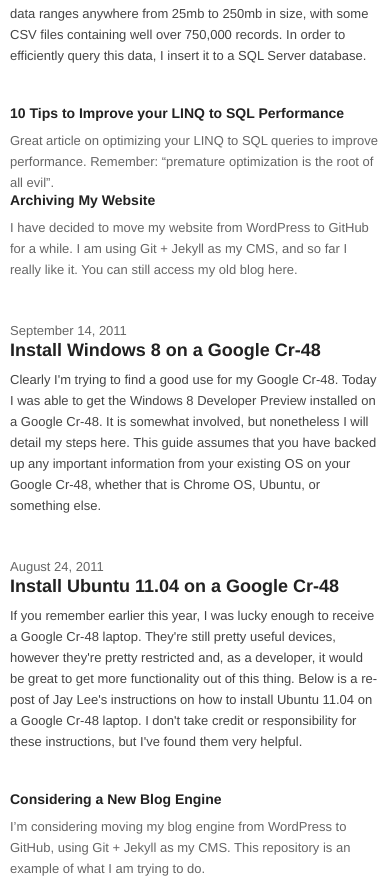
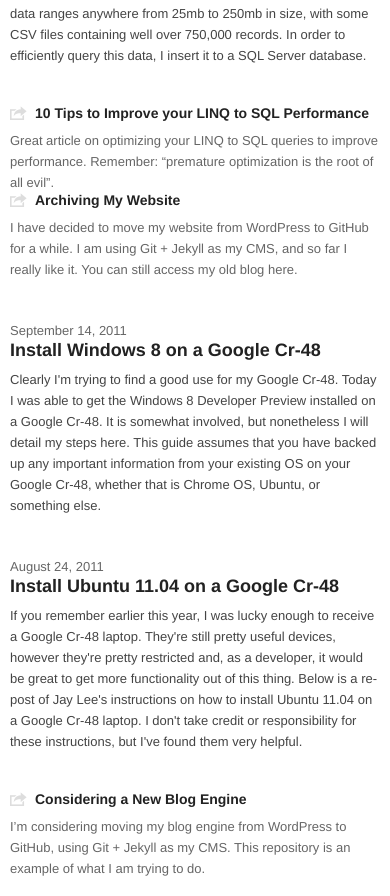
Before and after one commit to mbmccormick/mbmccormick.github.io, a Jekyll site: the page built from index.html, in a window 390 px wide. Shown: the part 497-1393 px from the top of the page. Built offline with Jekyll 4.4.1, drawn with Linux system fonts in a browser that asks for light colours; Markdown is read by kramdown in place of the engine named in the settings; the list of posts is cut into pages by our own code.

Commit message:
Update css/base.css

```diff
--- a/css/base.css
+++ b/css/base.css
@@ -789,7 +789,7 @@
     display:none;
   }
 
-  .listing artcile.link h2 a {
+  .listing article.link h2 a {
     background:url(/images/icon_link.png) center left no-repeat;
     padding-left:25px;
   }
```
